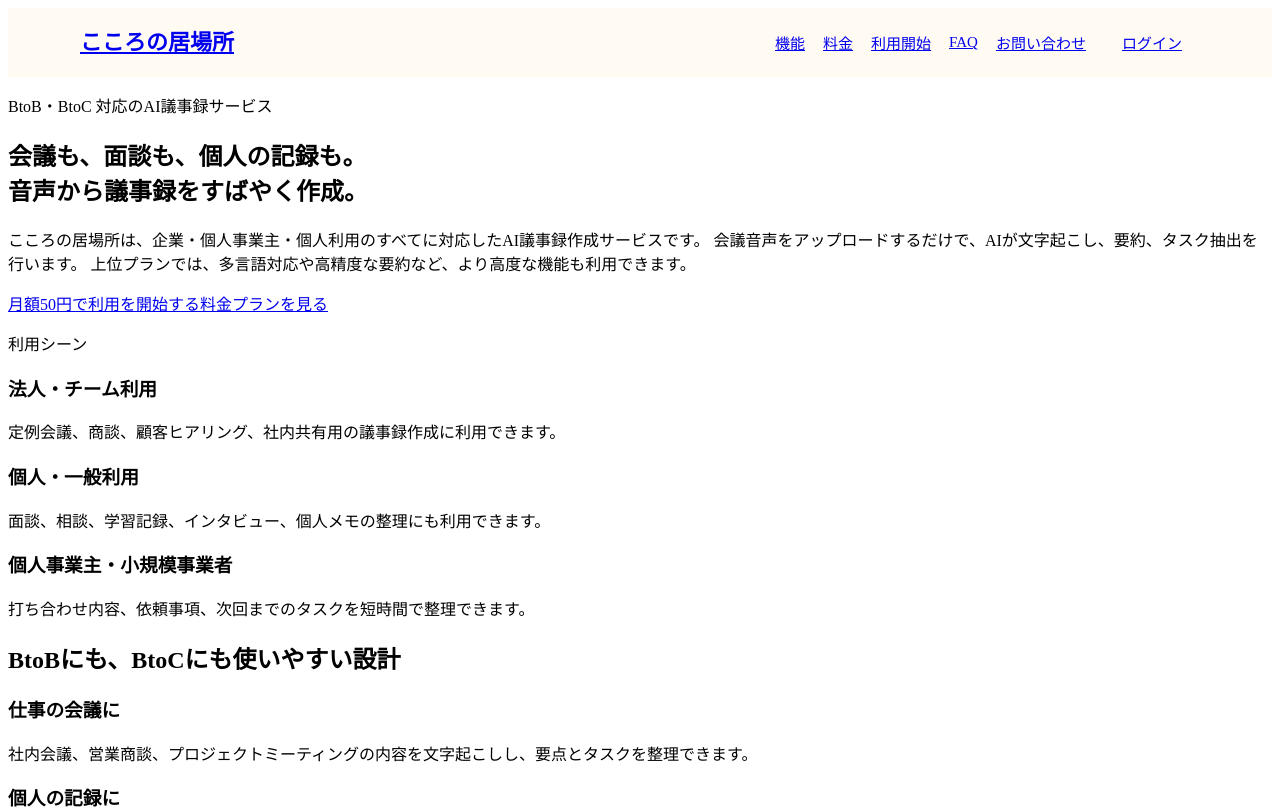
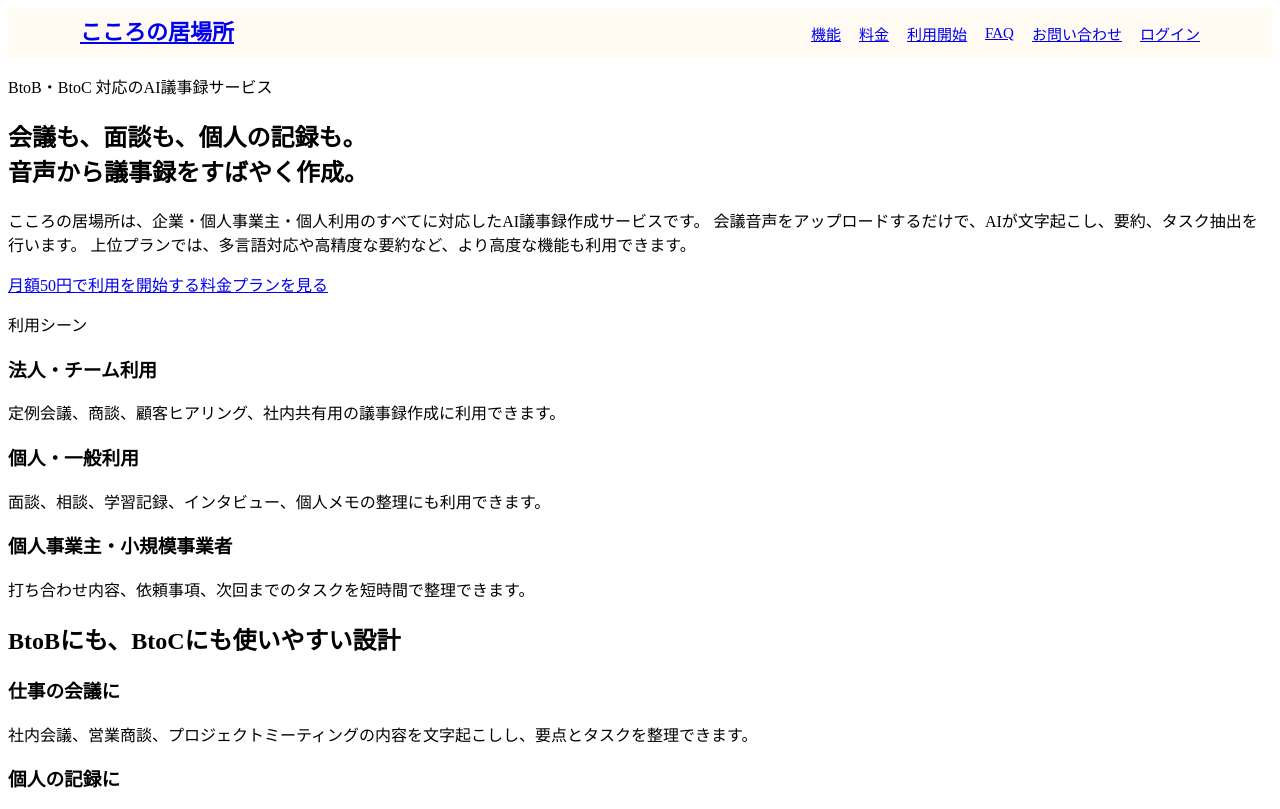
Before and after one commit to Yuki-ux-jpg-png/ai_gijiroku, a Next.js app: page / in a window 1280 px wide. Shown: the top 809 px of the page. Built offline with nearby package versions, Linux system fonts and the light colour scheme.

Commit message:
Update Header.tsx

```diff
--- a/components/Header.tsx
+++ b/components/Header.tsx
@@ -8,13 +8,13 @@ export default function Header() {
           こころの居場所
         </Link>
 
-        <nav className="nav">
+        <nav className="nav" aria-label="メインナビゲーション">
           <Link href="/features">機能</Link>
           <Link href="/pricing">料金</Link>
           <Link href="/guide">利用開始</Link>
           <Link href="/faq">FAQ</Link>
           <Link href="/contact">お問い合わせ</Link>
-          <Link className="btn header-login" href="/login">
+          <Link className="login-link" href="/login">
             ログイン
           </Link>
         </nav>
```
